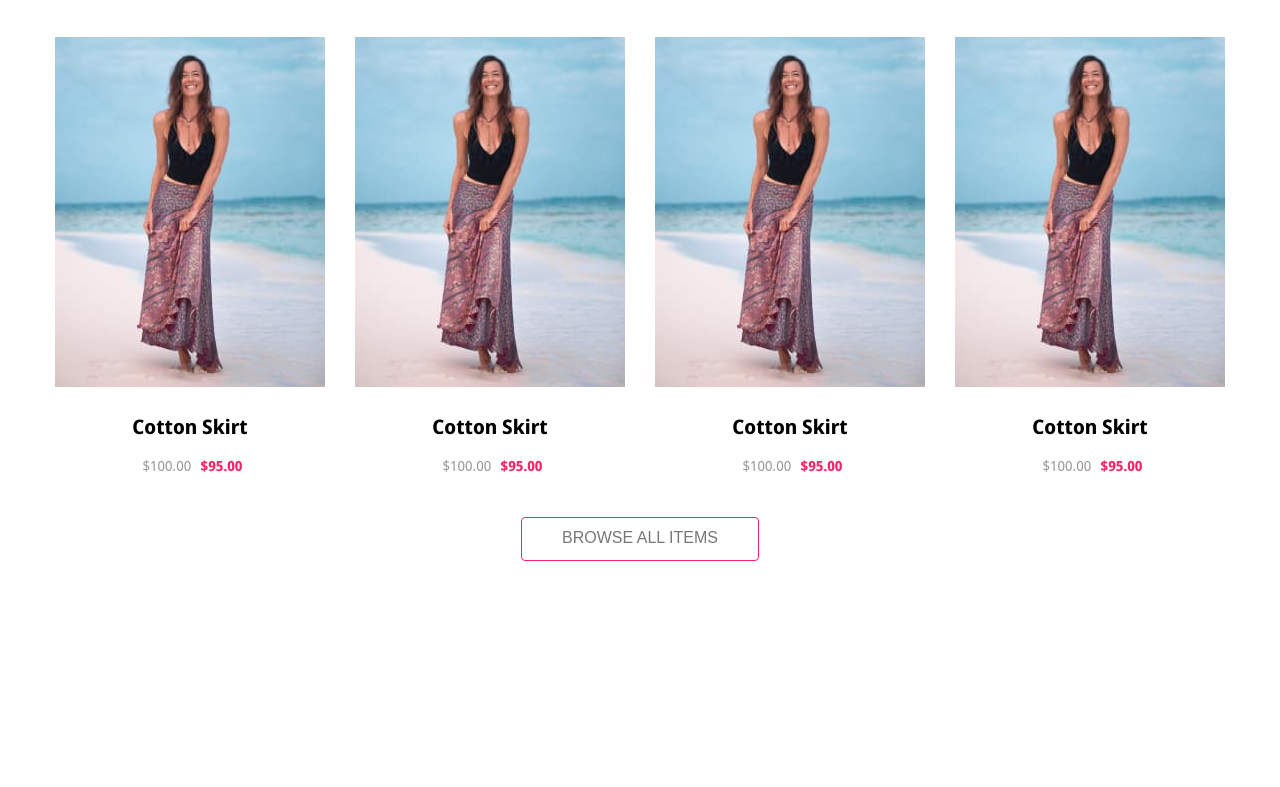
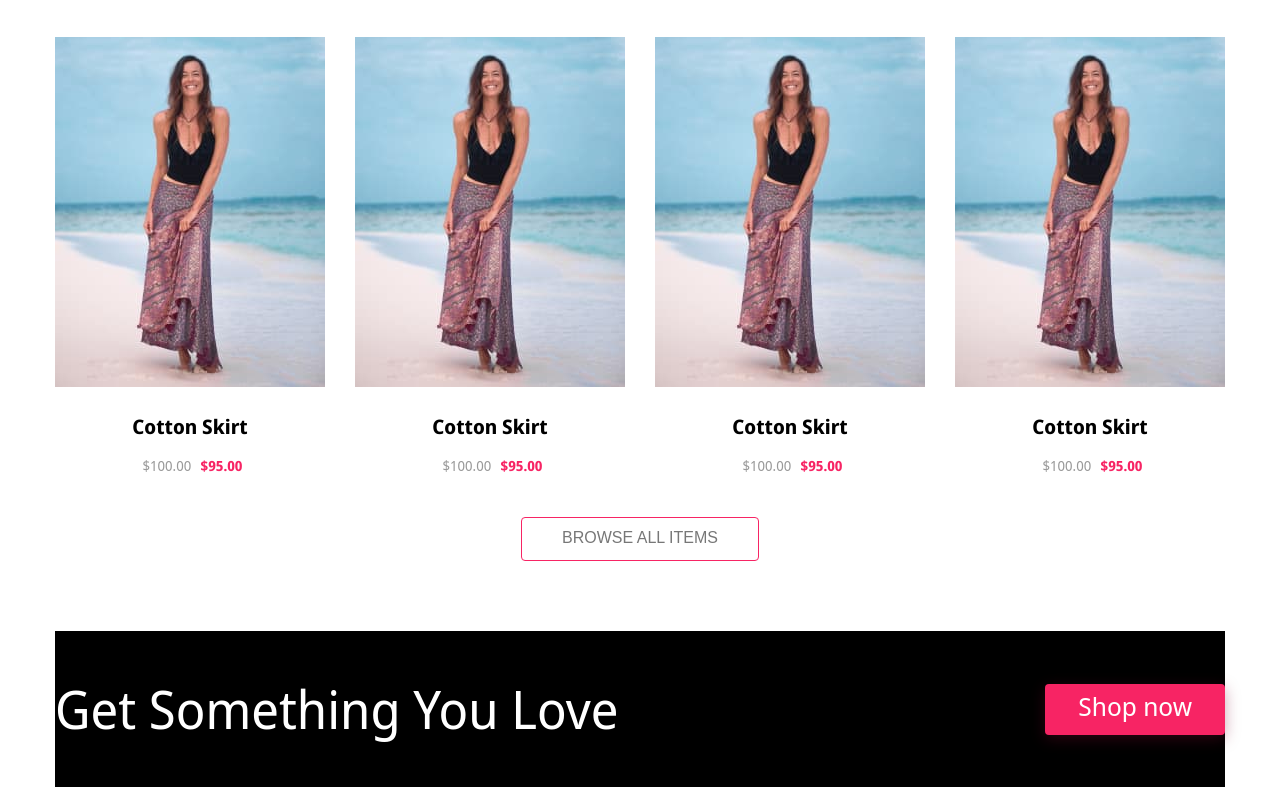
Before and after one commit to andreiadaew90/Elegance, a plain HTML site: page index.html in a window 1280 px wide. Shown: the part 1520-2307 px from the top of the page. Before the commit the page ends 2081 px from the top, so only its background shows below. Drawn offline with Linux system fonts and the light colour scheme; files whose address does not match are found by name.

Commit message:
призыв к действию

```diff
--- a/css/main.css
+++ b/css/main.css
@@ -90,7 +90,6 @@ body{
 }
 
 .link__buy{
-    margin-left: 10px;
     display: inline-block;
     font-size: 26px;
     line-height: 35px;
@@ -102,6 +101,9 @@ body{
     text-decoration: none;
     transition:box-shadow 0.3s ease-in-out, background-color 0.3s ease-in-out;
 
+}
+.link__buy-left{
+    margin-left: 10px;
 }
 .link__buy:hover{
     background-color: #96C6DD;
@@ -220,4 +222,27 @@ body{
     border: 1px solid #F72464;
     border-radius: 4px;
     background-color: #ffffff;
+    margin-bottom: 70px;
+    transition: background-color 0.3s ease-in-out, color 0.3s ease-in-out;
+
 }
+.button___item:hover{
+    background-color: #F72464;
+    color: #ffffff;
+    cursor: pointer;
+}
+
+/* ПРИЗЫВ К ДЕЙСТВИЮ */
+.wrapper__call__to__action{
+    background-color: #000000;
+    display: flex;
+    flex-wrap: wrap;
+    align-items: center;
+    justify-content: flex-start;
+}
+.call__to__action__text{
+    font-size: 52px;
+    line-height: 100%;
+    color: #ffffff;
+    margin-right: auto;
+}
--- a/index.html
+++ b/index.html
@@ -43,7 +43,7 @@
                     <div class="content">
                         <h1 class="content__title">Elegance Summer Collection</h1>
                         <p class="content__text">Excepteur sint occaecat cupidatat non proident, sunt in culpa qui deserunt mollit anim id est laborum. </p>
-                        <a class="link__buy" href="#">Shop now</a>
+                        <a class="link__buy link__buy-left" href="#">Shop now</a>
                     </div>
                     <picture class="picture__woman">
                         <source srcset="" media="">
@@ -167,6 +167,12 @@
                 <button class="button___item">Browse all items</button>
             </div>
         </section>
+        <div class="call__to__action">
+            <div class="container wrapper__call__to__action">
+                <p class="call__to__action__text">Get Something You Love</p>
+                <a class="link__buy" href="#">Shop now</a>
+            </div>
+        </div>
     </main>
 </body>
 </html>
```
Also changed, not shown: images/rectangle.jpg (added).
